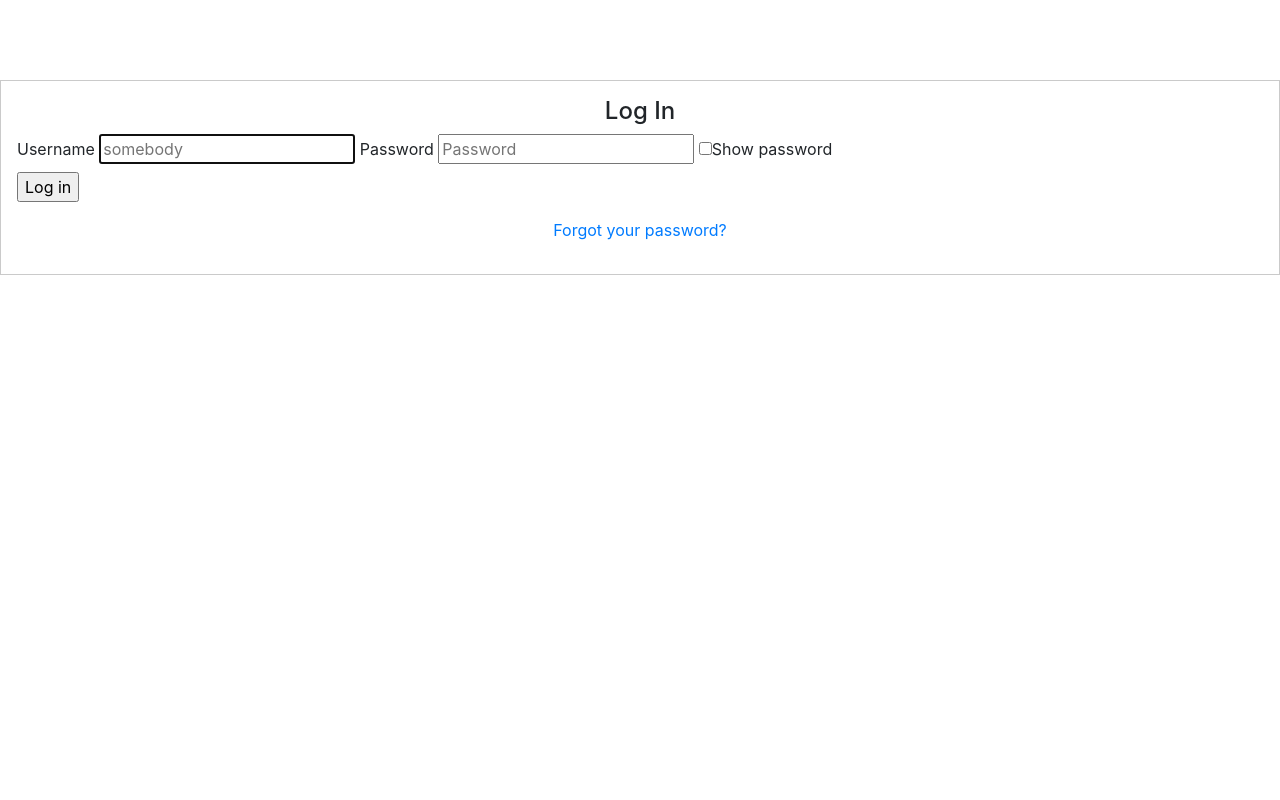
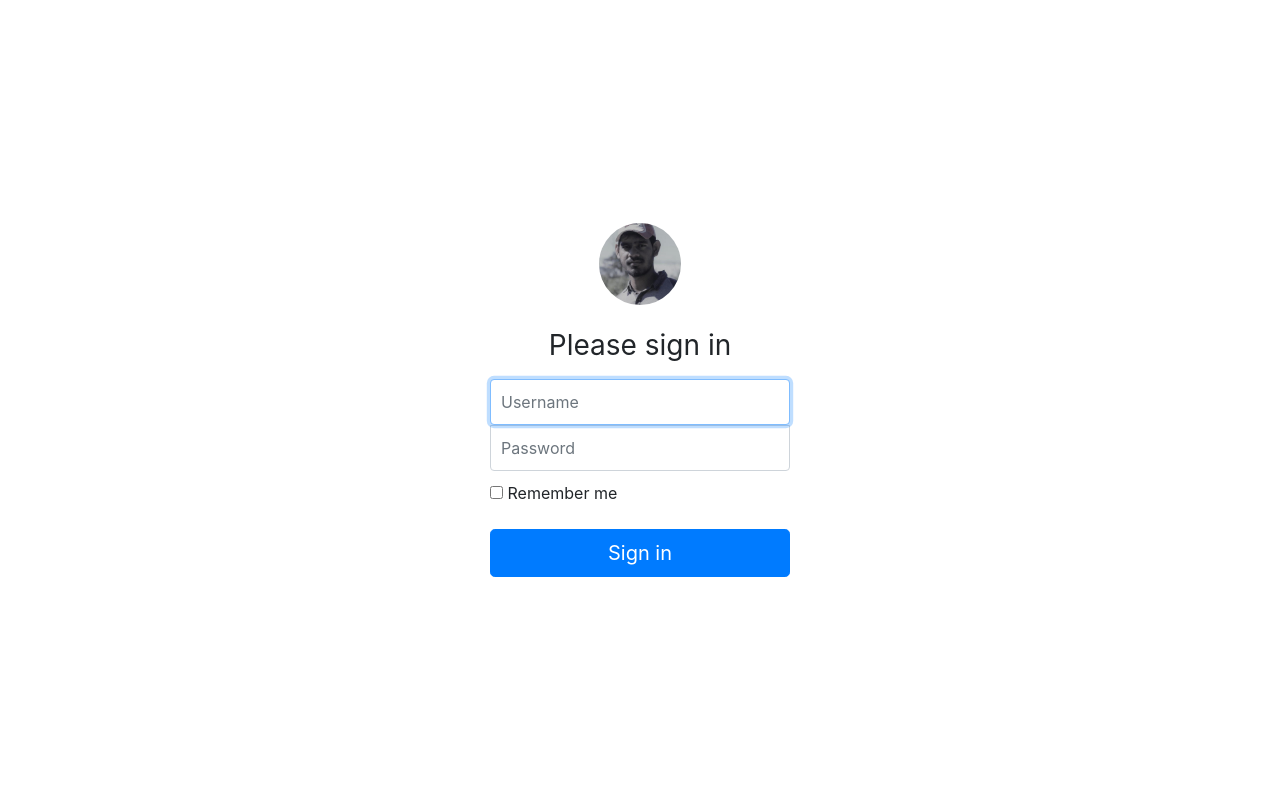
Before and after one commit to nahidsaikat/Fleet-Management, a Django app: page /login/ in a window 1280 px wide. Run offline with Django 3.2, Linux system fonts and the light colour scheme; some libraries are stand-ins or nearby versions.

Commit message:
login page using bootstrap with logo

```diff
--- a/fleet_management/core/static/style.css
+++ b/fleet_management/core/static/style.css
@@ -1,7 +1,48 @@
+html,
+body {
+  height: 100%;
+}
 
-.log-in-form {
-  border: 1px solid #cacaca;
-  padding: 1rem;
-  margin: 80px 0;
-  border-radius: 0;
+body {
+  display: -ms-flexbox;
+  display: flex;
+  -ms-flex-align: center;
+  align-items: center;
+  padding-top: 40px;
+  padding-bottom: 40px;
+  background-color: #f5f5f5;
 }
+
+.form-signin {
+  width: 100%;
+  max-width: 330px;
+  padding: 15px;
+  margin: auto;
+}
+.form-signin .checkbox {
+  font-weight: 400;
+}
+.form-signin .form-control {
+  position: relative;
+  box-sizing: border-box;
+  height: auto;
+  padding: 10px;
+  font-size: 16px;
+}
+.form-signin .form-control:focus {
+  z-index: 2;
+}
+.form-signin input[type="email"] {
+  margin-bottom: -1px;
+  border-bottom-right-radius: 0;
+  border-bottom-left-radius: 0;
+}
+.form-signin input[type="password"] {
+  margin-bottom: 10px;
+  border-top-left-radius: 0;
+  border-top-right-radius: 0;
+}
+
+.logo {
+  border-radius: 50%;
+}
--- a/fleet_management/core/templates/registration/login.html
+++ b/fleet_management/core/templates/registration/login.html
@@ -6,35 +6,29 @@
     <link rel="stylesheet" href="{% static 'style.css' %}">
     <title>Login</title>
     <link rel="stylesheet" href="https://stackpath.bootstrapcdn.com/bootstrap/4.1.3/css/bootstrap.min.css" integrity="sha384-MCw98/SFnGE8fJT3GXwEOngsV7Zt27NXFoaoApmYm81iuXoPkFOJwJ8ERdknLPMO" crossorigin="anonymous">
-
 </head>
 
 <body>
-    <div class="grid-container">
-        <div class="grid-x grid-padding-x">
-            <div class="medium-4 cell"></div>
-            <div class="medium-4 cell">
-                <form class="log-in-form" method="post">
-                    {% csrf_token %}
-                    <h4 class="text-center">Log In</h4>
 
-                    <label>Username
-                        <input type="text" placeholder="somebody" name="username" autofocus="" required="" id="id_username">
-                    </label>
+    <form class="form-signin">
+        <div class="text-center">
+            <img class="mb-4 logo img-responsive" src='{% static "assets/saikat.jpg" %}' alt="Fleet Management" width="82" height="82">
+            <h1 class="h3 mb-3 font-weight-normal">Please sign in</h1>
+        </div>
 
-                    <label>Password
-                        <input type="password" name="password" required="" id="id_password" placeholder="Password">
-                    </label>
+        <label for="inputUsername" class="sr-only">Username</label>
+        <input type="text" id="inputUsername" class="form-control" placeholder="Username" required autofocus>
 
-                    <input id="show-password" type="checkbox"><label for="show-password">Show password</label>
+        <label for="inputPassword" class="sr-only">Password</label>
+        <input type="password" id="inputPassword" class="form-control" placeholder="Password" required>
 
-                    <p><input type="submit" class="button expanded" value="Log in"></p>
+        <div class="checkbox mb-3">
+            <label>
+                <input type="checkbox" value="remember-me"> Remember me
+            </label>
+            </div>
+        <button class="btn btn-lg btn-primary btn-block" type="submit">Sign in</button>
+    </form>
 
-                    <p class="text-center"><a href="#">Forgot your password?</a></p>
-                </form>
-            </div>
-            <div class="medium-4cell"></div>
-        </div>
-    </div>
 </body>
 </html>
```
Also changed, not shown: fleet_management/core/static/assets/saikat.jpg (added).
